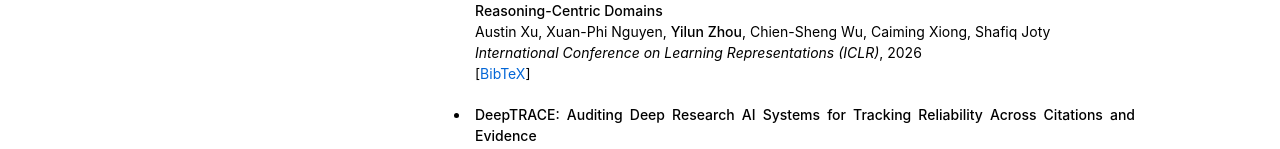
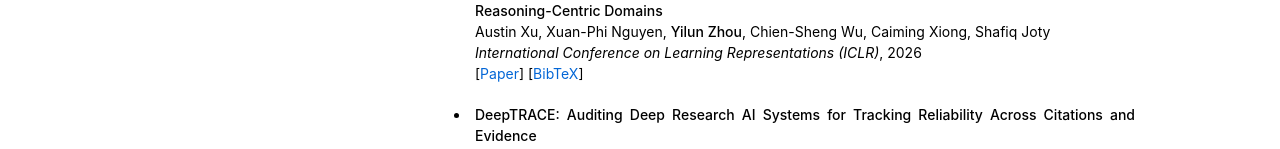
Before and after one commit to YilunZhou/YilunZhou.github.io, a plain HTML site: page index.html in a window 1280 px wide. Shown: the part 785-934 px from the top of the page. Drawn offline with Linux system fonts and the light colour scheme.

Commit message:
website update;

```diff
--- a/index.html
+++ b/index.html
@@ -210,7 +210,7 @@
               <i>International Conference on Learning Representations (ICLR)</i>, 2026
             </span>
             <br />
-            [<a href="#" class="bibtex-button" onclick="toggleBibtex('foundational-eval', event); return false;">BibTeX</a>]
+            [<a href="https://arxiv.org/pdf/2510.17793">Paper</a>] [<a href="#" class="bibtex-button" onclick="toggleBibtex('foundational-eval', event); return false;">BibTeX</a>]
             <div id="bibtex-foundational-eval" class="bibtex-entry">@inproceedings{xu2026foundational,
   title={Foundational Automatic Evaluators: Scaling Multi-Task Generative Evaluator Training for Reasoning-Centric Domains},
   author={Xu, Austin and Nguyen, Xuan-Phi and Zhou, Yilun and Wu, Chien-Sheng and Xiong, Caiming and Joty, Shafiq},
```
